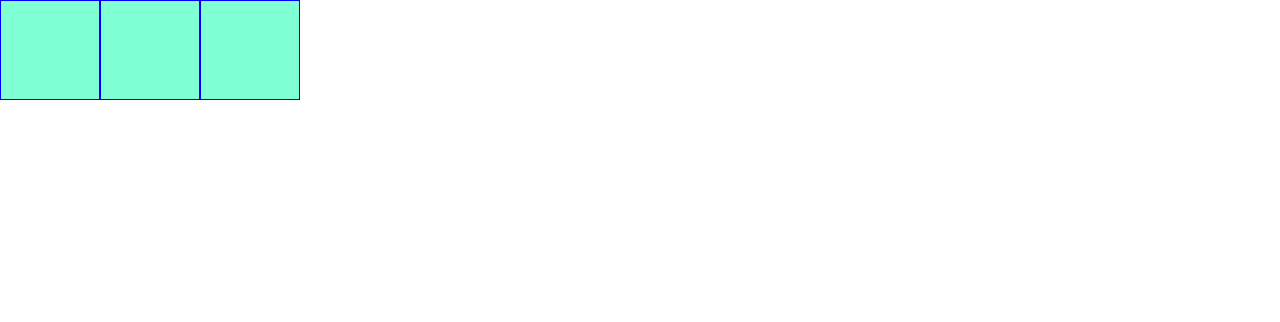
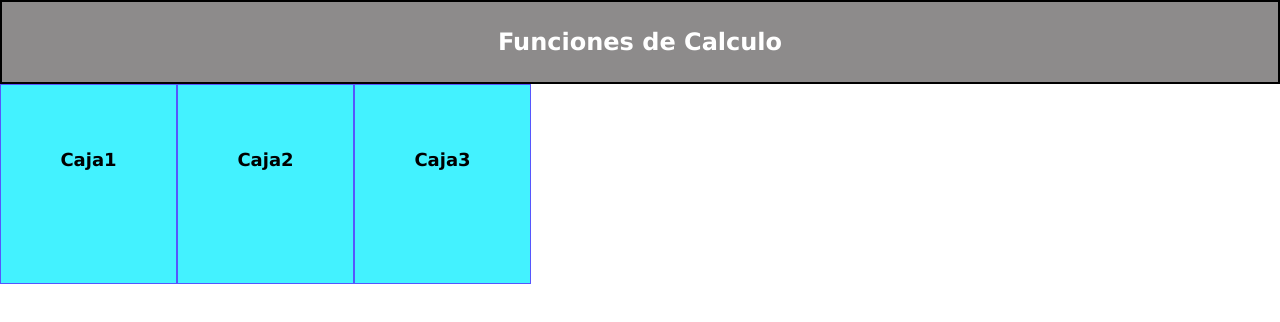
Before and after one commit to AvenaQuaker/21100158-PWB, a plain HTML site: page Parcial1/Funciones/FuncionesCalc.HTML in a window 1280 px wide. Drawn offline with Linux system fonts and the light colour scheme.

Commit message:
FuncionCalc y FlexBox

```diff
--- a/Parcial1/Funciones/FuncionesCalc.HTML
+++ b/Parcial1/Funciones/FuncionesCalc.HTML
@@ -11,20 +11,41 @@
             padding: 0;
         }
 
+        .head {
+            background-color: rgb(141, 139, 139);
+            font-family:Verdana;
+            text-align: center;
+            font-weight: bold;
+            font-size: x-large;
+            line-height: 80px;
+            position: static;
+            border: 2px solid rgb(0, 0, 0);
+            color: rgb(255, 255, 255);
+            height: 10%;
+            width: 100%;
+        }
+
         .caja {
-            width: 100px;
-            height: 100px;
-            background-color: aquamarine;
-            border: 1px solid blue;
+
+            width: calc(15% - 15px);
+            height: 200px;
+            background-color: rgb(67, 242, 255);
+            border: 1px solid rgb(86, 86, 253);
             float: left;
             mask-border-width: 10px;
+            font-family:Verdana;
+            text-align: center;
+            font-weight: bold;
+            font-size: large;
+            line-height: 150px;
         }
     </style>
 </head>
 <body>
+    <div class="head" id="Header">Funciones de Calculo</div>
     <div class="contenedor">
-        <div class = "caja"></div>
-        <div class = "caja"></div>
-        <div class = "caja"></div>
+        <div class = "caja"> Caja1 </div>
+        <div class = "caja"> Caja2 </div>
+        <div class = "caja"> Caja3</div>
     </div>
 </body>
```
Also changed, not shown: Parcial1/FlexBox/FlexBox.HTML (+22 -0 lines).
